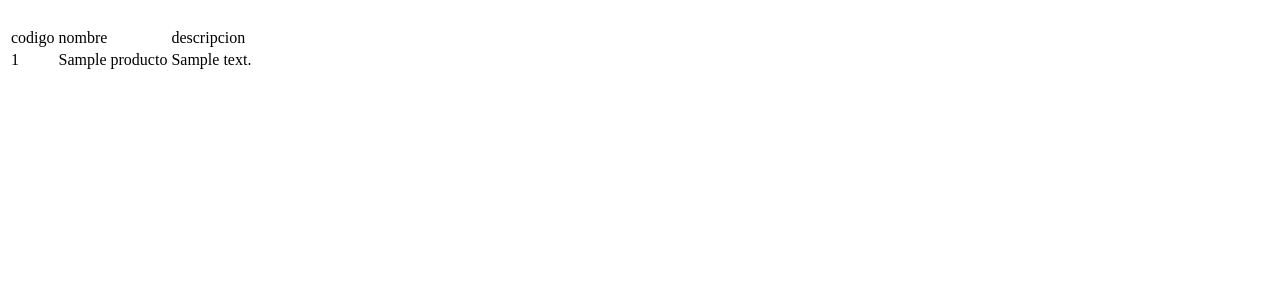
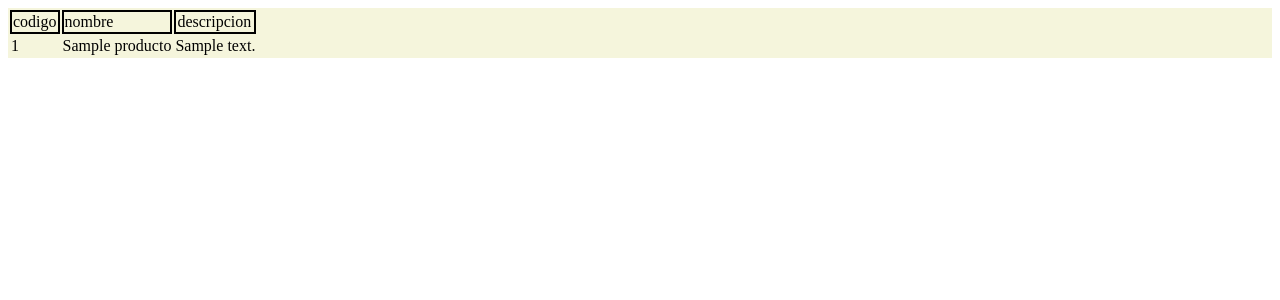
Before and after one commit to AdrianY1997/taller-19, a PHP site: page /buscar.php in a window 1280 px wide. Shown: the top 300 px of the page. Run offline with PHP 8.4, Linux system fonts and the light colour scheme; tables that the repository leaves empty or names only in its code hold one stand-in row (values such as "Sample post").

Commit message:
Avance 1

```diff
--- a/tarea1/buscar.php
+++ b/tarea1/buscar.php
@@ -1,8 +1,10 @@
 <html>
+
 <head>
     <title>conecta</title>
     <link rel="stylesheet" href="./tabla.css">
 </head>
+
 <body>
     <html>
 
@@ -11,10 +13,9 @@
     </head>
 
     <body>
-        <br>
         <div class="tabla">
-        <table class="tab">
-            <tr>
+            <table class="camp">
+                <tr class="tab">
                     <td class="tab">codigo</td>
                     <td class="tab">nombre </td>
                     <td class="tab">descripcion </td>
--- a/tarea1/tabla.css
+++ b/tarea1/tabla.css
@@ -0,0 +1,6 @@
+.tabla{
+    background-color: beige;
+}
+.tab{
+    border: solid black 2px;
+}
```
Lines whose indentation alone changed are shown as unchanged.
